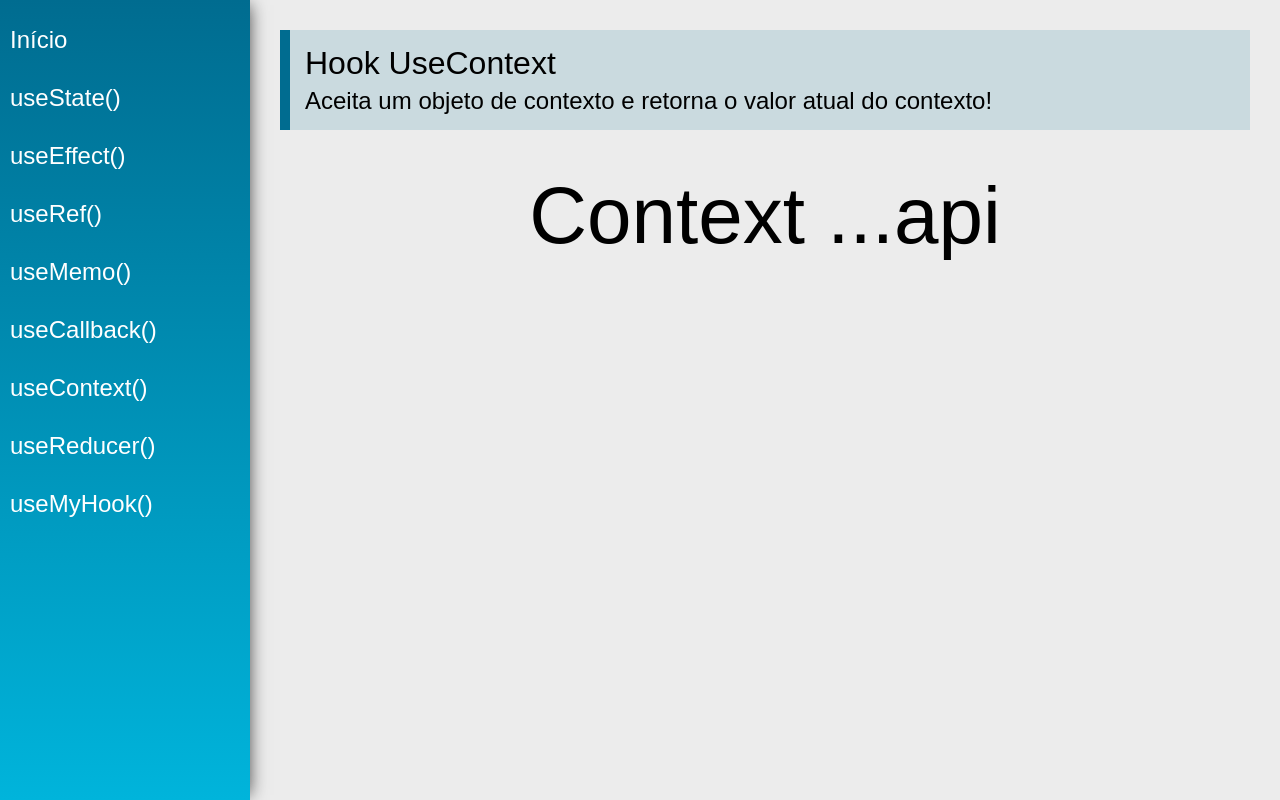
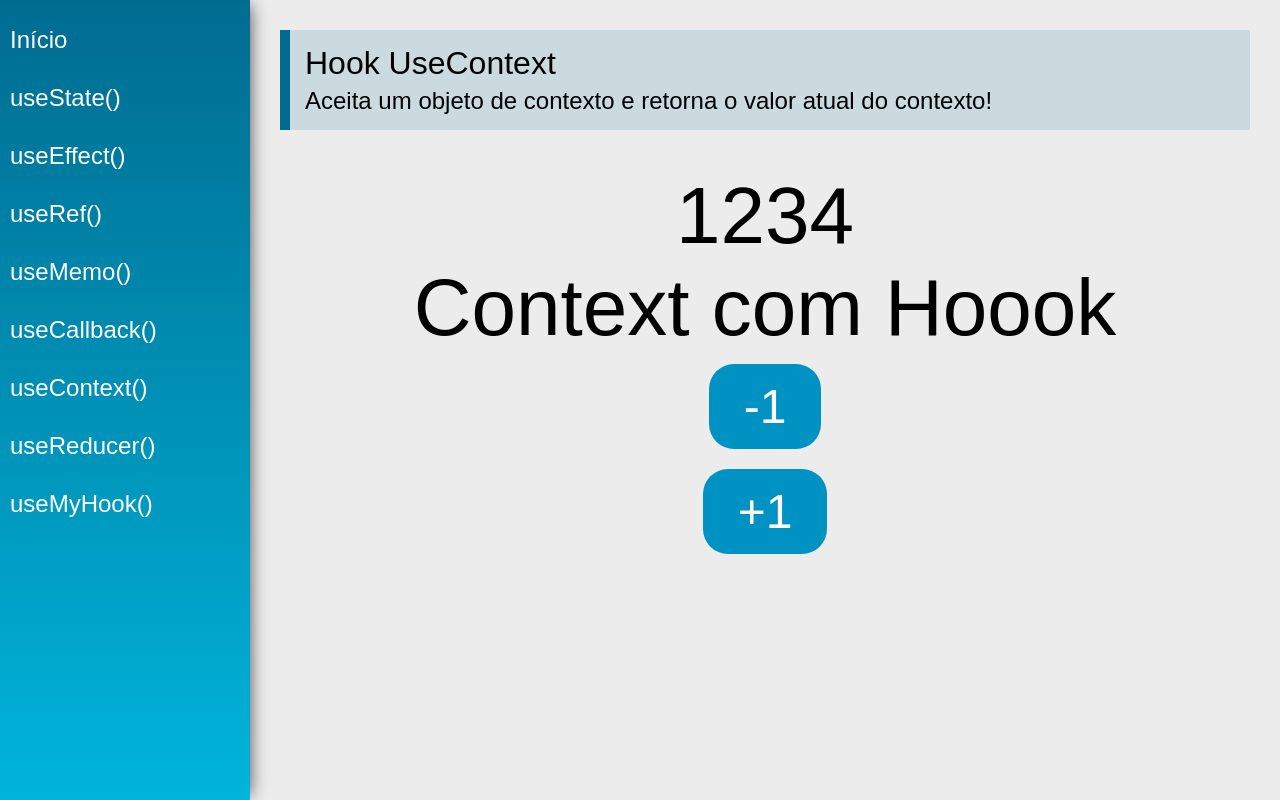
Before and after one commit to DaniloFnds/hooks_react, a React (Create React App) app: page /useContext in a window 1280 px wide. Built offline with nearby package versions, Linux system fonts and the light colour scheme.

Commit message:
use context

```diff
--- /dev/null
+++ b/src/data/Store.jsx
@@ -0,0 +1,34 @@
+import React, {useState} from 'react';
+
+const initialState = {
+    number: 1234,
+    text: 'Context com Hoook'
+}
+export const AppContext = React.createContext(initialState)
+
+const Store = (props) => {
+    const [state, setState] = useState(initialState)
+
+    function updateState(key, novoValue) {
+        //faz um spred do state, passando um novo
+        setState({
+            ...state,
+            [key]: novoValue
+        })
+    }
+    return (
+        //forma de atualizar apenas oq é necessario no contexto
+       <AppContext.Provider value={{
+           number: state.number,
+           text: state.text,
+           setNumber: n => updateState('number', n),
+           setText: t => updateState('text', t)
+       }}>
+           <div>
+               {props.children}
+           </div>
+       </AppContext.Provider>
+    );
+};
+
+export default Store
--- a/src/views/App.jsx
+++ b/src/views/App.jsx
@@ -4,19 +4,18 @@ import {BrowserRouter as Router} from 'react-router-dom'
 
 import Menu from '../components/layout/Menu'
 import Content from '../components/layout/Content'
-import DataContext, {data} from "../data/DataContext";
+import Store from "../data/Store";
 
 const App = props => {
-    const [state, setState] = useState(data)
     return (
-        <DataContext.Provider value={data}>
+           <Store>
                <div className="App">
                    <Router>
                        <Menu/>
                        <Content/>
                    </Router>
                </div>
-        </DataContext.Provider>
+           </Store>
     )
 }
 
--- a/src/views/examples/UseContext.jsx
+++ b/src/views/examples/UseContext.jsx
@@ -1,6 +1,7 @@
-import React, {useContext} from 'react'
+import React, {useContext, useEffect} from 'react'
 import PageTitle from '../../components/layout/PageTitle'
 import DataContext from "../../data/DataContext";
+import {AppContext} from "../../data/Store";
 
 //uma forma de passar valroes para os componenets de menor nivel na arvore, sem precisar ficar passando entre components
 //ehj possivel deixar os valores do context persistente
@@ -9,6 +10,14 @@ const UseContext = (props) => {
 
     const context = useContext(DataContext)
 
+    const {number,text, setNumber, setText} = useContext(AppContext)
+
+    useEffect(function () {
+        if(number > 1250) {
+            setText('Eitaa')
+        }
+    }, [number])
+
     return (
         <div className="UseContext">
             <PageTitle
@@ -16,7 +25,16 @@ const UseContext = (props) => {
                 subtitle="Aceita um objeto de contexto e retorna o valor atual do contexto!"
             />
             <div className="center">
-                <span className="text">{context.text}</span>
+                <span className="text">{number}</span>
+                <span className="text">{text}</span>
+                <div>
+                    <button className="btn" onClick={() => setNumber(number - 1)}>-1</button>
+                </div>
+
+                <div>
+                    <button className="btn" onClick={() => setNumber(number + 1)}>+1</button>
+                </div>
+
             </div>
         </div>
     )
```
Lines whose indentation alone changed are shown as unchanged.
